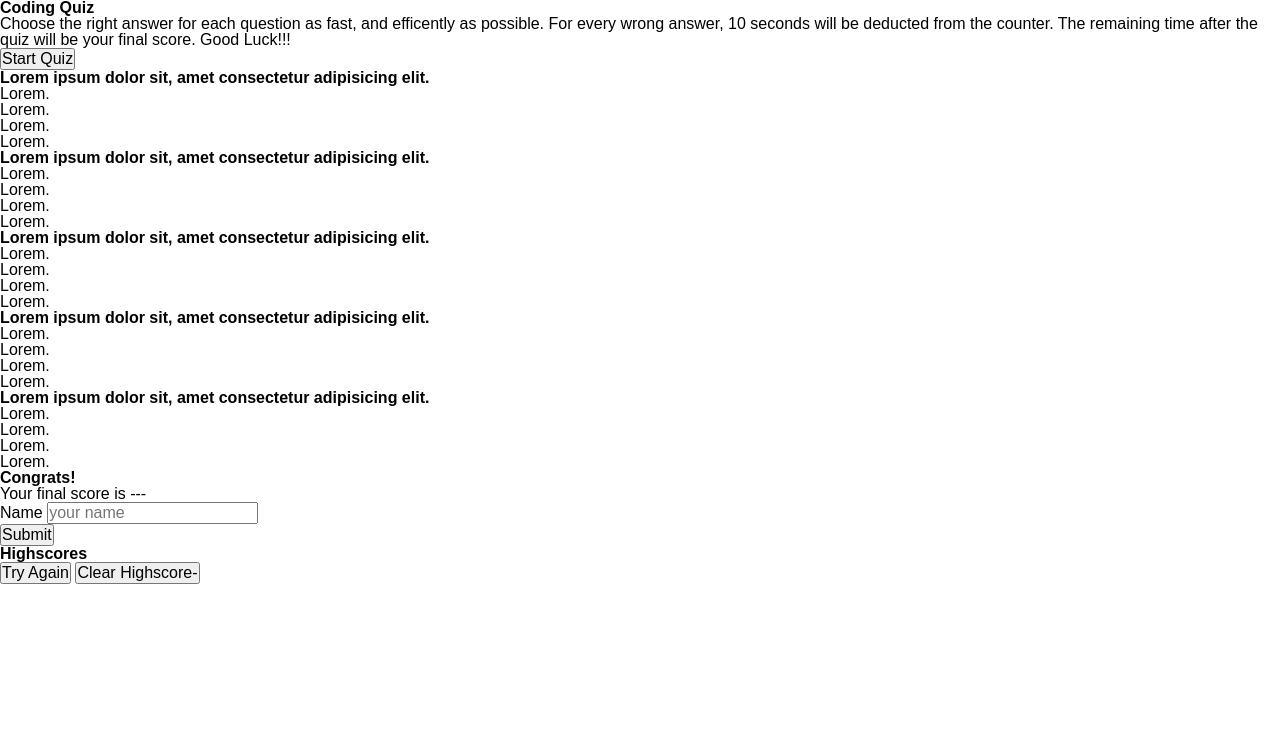
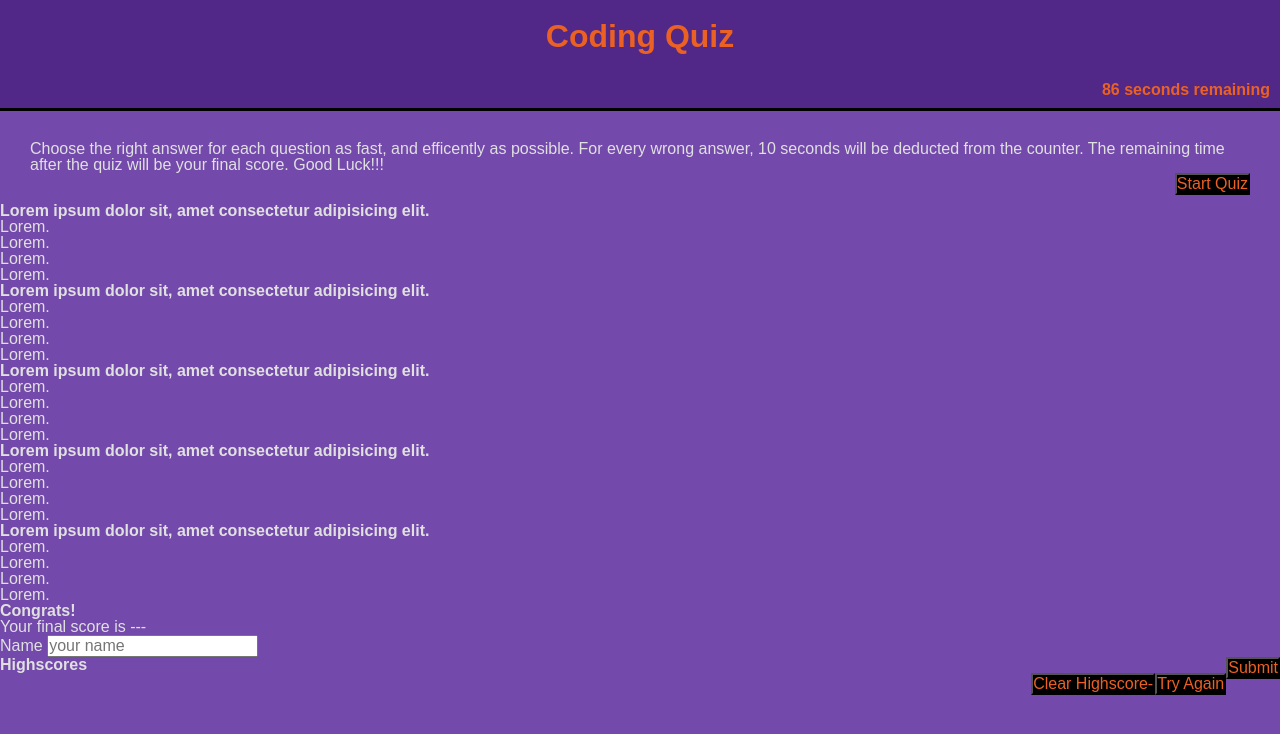
Before and after one commit to rEEEEEahn/quiz-time, a plain HTML site: page index.html in a window 1280 px wide. Drawn offline with Linux system fonts and the light colour scheme.

Commit message:
added counter and intial css

```diff
--- a/assets/css/style.css
+++ b/assets/css/style.css
@@ -2,4 +2,43 @@
 / choices are texdt aligned left
 / choices have boxes and buttons have same box as well
 / make right and wrong CSS
-/
+/ for questions have all postion absolute and hidden. when user ansewers question re-hide and show next
+*/
+* {
+    color:	#E0E0E0;
+}
+h1 {
+    font-size: 32px;
+    color: #EB6123;
+    display: relative;
+    text-align: center;
+    padding: 20px;
+}
+
+body {
+    background-color: #7349AC;
+}
+header {
+    background-color:#512888;
+}
+
+.timer-count {
+    color: #EB6123;
+    font-weight: bold;
+    text-align: right;
+    padding:10px;
+}
+
+header {
+    border-bottom: solid black;
+}
+
+.box {
+    padding: 30px;
+}
+
+.button {
+    float: right;
+    color:#EB6123;
+    background-color:black;
+}
--- a/assets/js/script.js
+++ b/assets/js/script.js
@@ -1,4 +1,21 @@
+var timeEl = document.querySelector(".timer-count");
+var secondsLeft = 90;
+
 // timer starting from 90 seconds counting donw to 0
+var timerInterval = setInterval(function () {
+    if (secondsLeft <= 0) {
+      // Stops execution of action at set interval
+      clearInterval(timerInterval);
+      // Calls function to go to end screen
+    } else {
+      timeEl.textContent = secondsLeft + ' seconds remaining';
+      secondsLeft--;
+    }
+  }, 1000);
+
+
+
+
 // everytime user gets question wrong, cuts timer down 10 seconds
 // each question switches (maybe carrosel)
 // right and wrong alerts at bottom
--- a/index.html
+++ b/index.html
@@ -19,17 +19,21 @@
       <body>
           <header>
             <h1>Coding Quiz</h1>
+
+            <div class="timer card">
+                <div class="timer-count">90 </div>
+            </div>
           </header>
         <section class="box">
                 <p>Choose the right answer for each question as fast, and efficently as possible.
                      For every wrong answer, 10 seconds will be deducted from the counter. The remaining time after the quiz will be your final score. Good Luck!!!
                 </p>
                 <div>
-                <button class="start-button"> Start Quiz</button>
+                <button class="button"> Start Quiz</button>
                 </div>
         </section>
 
-        <section> <!--questions-->
+        <section> <!--questions// use data-states-->
             <div>
                 <h2> Lorem ipsum dolor sit, amet consectetur adipisicing elit.</h2>
                 <div>
@@ -90,7 +94,7 @@
                     <input placeholder="your name" id="name" />
                 </div>
                 <div>
-                <button id="submit">Submit</button>
+                <button class="button" id="submit">Submit</button>
                 </div>
             </form>
         </section>
@@ -98,8 +102,9 @@
         <section> <!--highscore-->
             <h2>Highscores</h2>
             <!-- dropdown (todo list/local storage)-->
-            <button for="try-again">Try Again</button>
-            <button for="clear-highscore"> Clear Highscore-</button>
+            <button class="button" for="try-again">Try Again</button>
+            <button class="button" for="clear-highscore"> Clear Highscore-</button>
         </section>
+        <script src="assets/js/script.js"></script>
     </body>
 </html>
```
